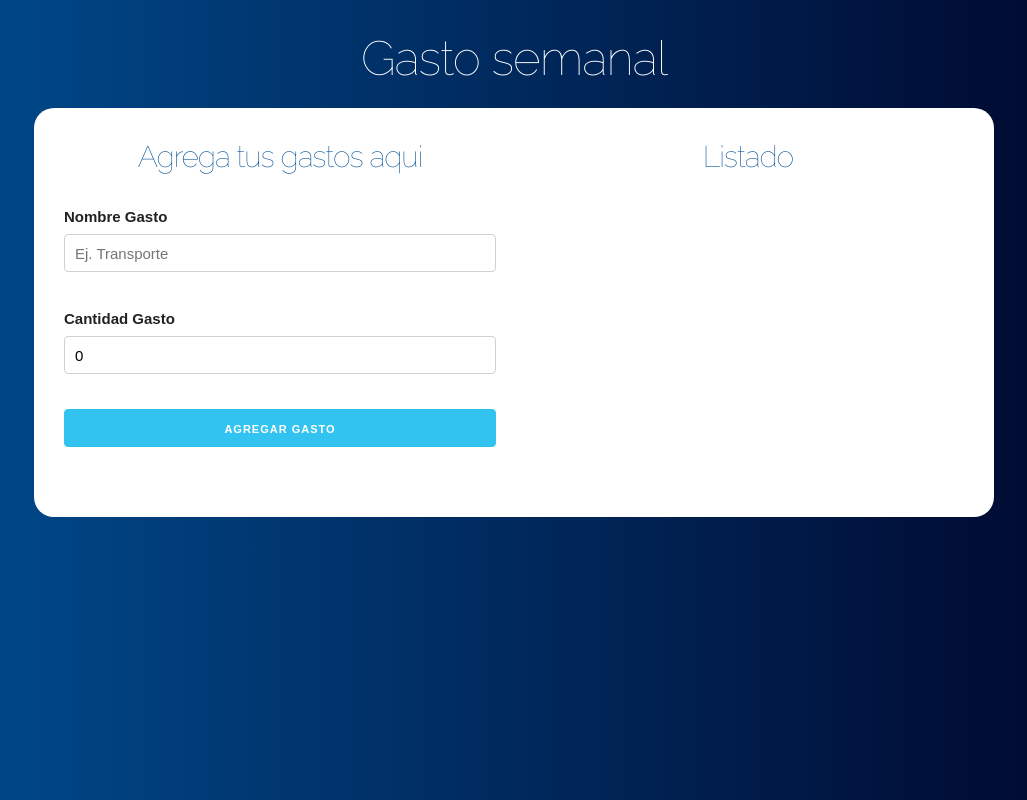
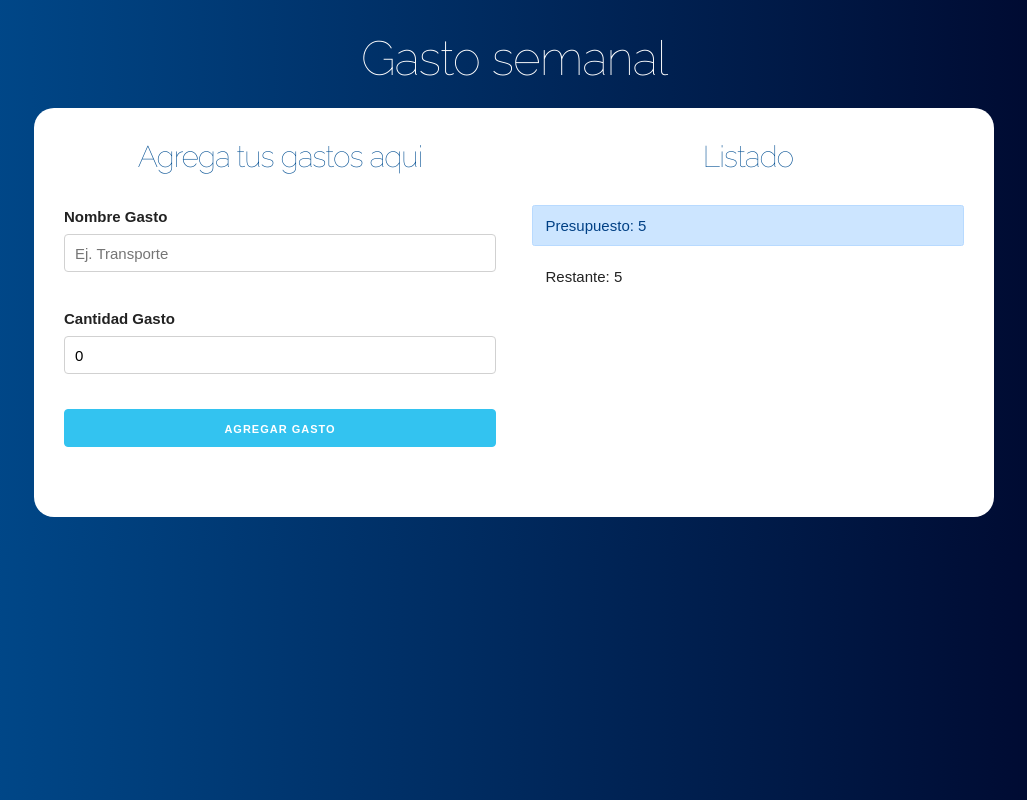
Before and after one commit to Crusiris/Administrador-de-presupuesto, a React (Create React App) app: page / in a window 1280 px wide. Both pictures are taken after typing "5" into the empty fields and a click on the input "Definir Presupuesto". Shown: the whole page, without its empty margins (126-1153 px from the left). Built offline with nearby package versions, Linux system fonts and the light colour scheme.

Commit message:
Restandole al presupuesto los gastos que se van añadiendo

```diff
--- a/src/App.js
+++ b/src/App.js
@@ -1,7 +1,8 @@
-import React, {useState} from 'react';
+import React, {useState, useEffect} from 'react';
 import Question from './components/Question'
 import Formulario from './components/Formulario'
 import Listado from './components/Listado'
+import ControlPresupuesto from './components/ControlPresupuesto'
 
 function App() {
 //State del presupuesto
@@ -12,15 +13,30 @@ const [restBudget, saveRest]= useState(0);
 const[toshowquetion, modifyToshowquetion] = useState(true);
 //State de gastos
 const [egress, setEgress] = useState([]);
+//State de gasto [INDIVIDUAL]
+const [egres, setEgres]=useState({})
+const [createegres, setCreateEgres]=useState(false)
 
-//funcion para agregar nuevo gasto al array
-const addNewEgress = egres=>{
+//UseEffect que actualiza el restante
+useEffect(()=>{
+if(createegres){
+  //agregando el nuevo presupuesto
   setEgress([
     ...egress,
     egres
+  ])
 
-  ])
+  //resta del presupuesto actual
+
+  const remainingBudget = restBudget-egres.quantity;
+  saveRest(remainingBudget)
+
+  //reseteando a false
+  setCreateEgres(false);
 }
+
+},[egres, createegres, egress, restBudget])
+
 
   return (
     <div className="container">
@@ -42,12 +58,18 @@ const addNewEgress = egres=>{
                 <div className="row">
                   <div className="one-half column">
                     <Formulario
-                    addNewEgress={addNewEgress}
+                    setEgres={setEgres}
+                    setCreateEgres={setCreateEgres}
                     />
                   </div>
                   <div className="one-half column">
                     <Listado
                     egress={egress}
+                    />
+
+                    <ControlPresupuesto
+                    budget={budget}
+                    restBudget={restBudget}
                     />
                   </div>
                </div>
--- /dev/null
+++ b/src/components/ControlPresupuesto.js
@@ -0,0 +1,16 @@
+import React, {Fragment} from 'react'
+
+const ControlPresupuesto = ({budget, restBudget}) => {
+    return (
+        <Fragment>
+            <div className="alert alert-primary">
+                    Presupuesto: {budget}
+            </div>
+            <div className="alert">
+                Restante: {restBudget}
+            </div>
+        </Fragment>
+     );
+}
+
+export default ControlPresupuesto;
--- a/src/components/Formulario.js
+++ b/src/components/Formulario.js
@@ -2,7 +2,7 @@ import React, {useState} from 'react'
 import Error from './Error'
 import shortid from 'shortid'
 
-const Formulario = ({addNewEgress}) => {
+const Formulario = ({setEgres, setCreateEgres}) => {
     //State para el nombres y el monto del gasto
     const [ nameegress, setNameEgress ]= useState('');
     const [ quantity, saveQuantity ]= useState(0);
@@ -29,7 +29,8 @@ const Formulario = ({addNewEgress}) => {
         }
 
         //Pasar el gasto al componente principal
-        addNewEgress(egres);
+        setEgres(egres);
+        setCreateEgres(true)
         //resetear el formulario
         setNameEgress('')
         saveQuantity('')
```
